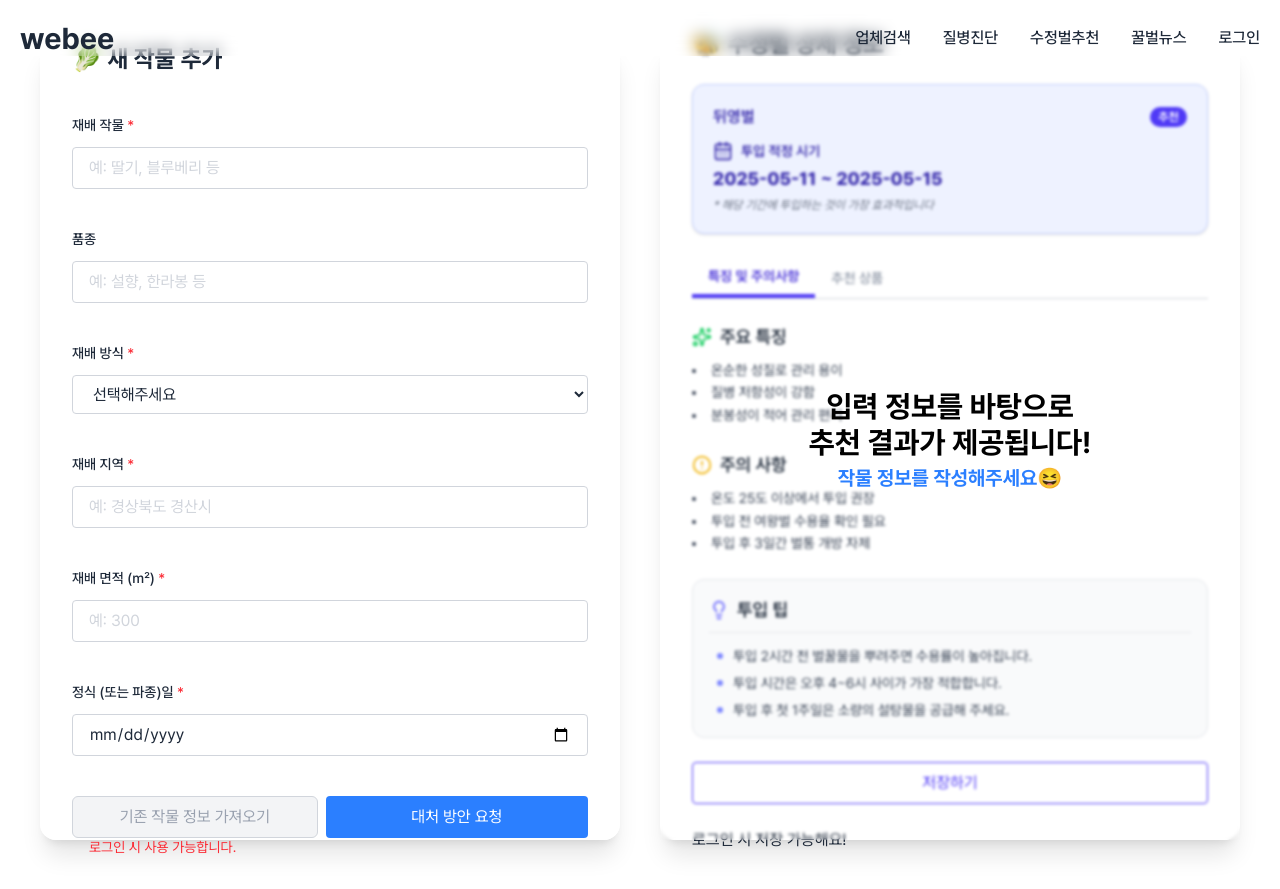
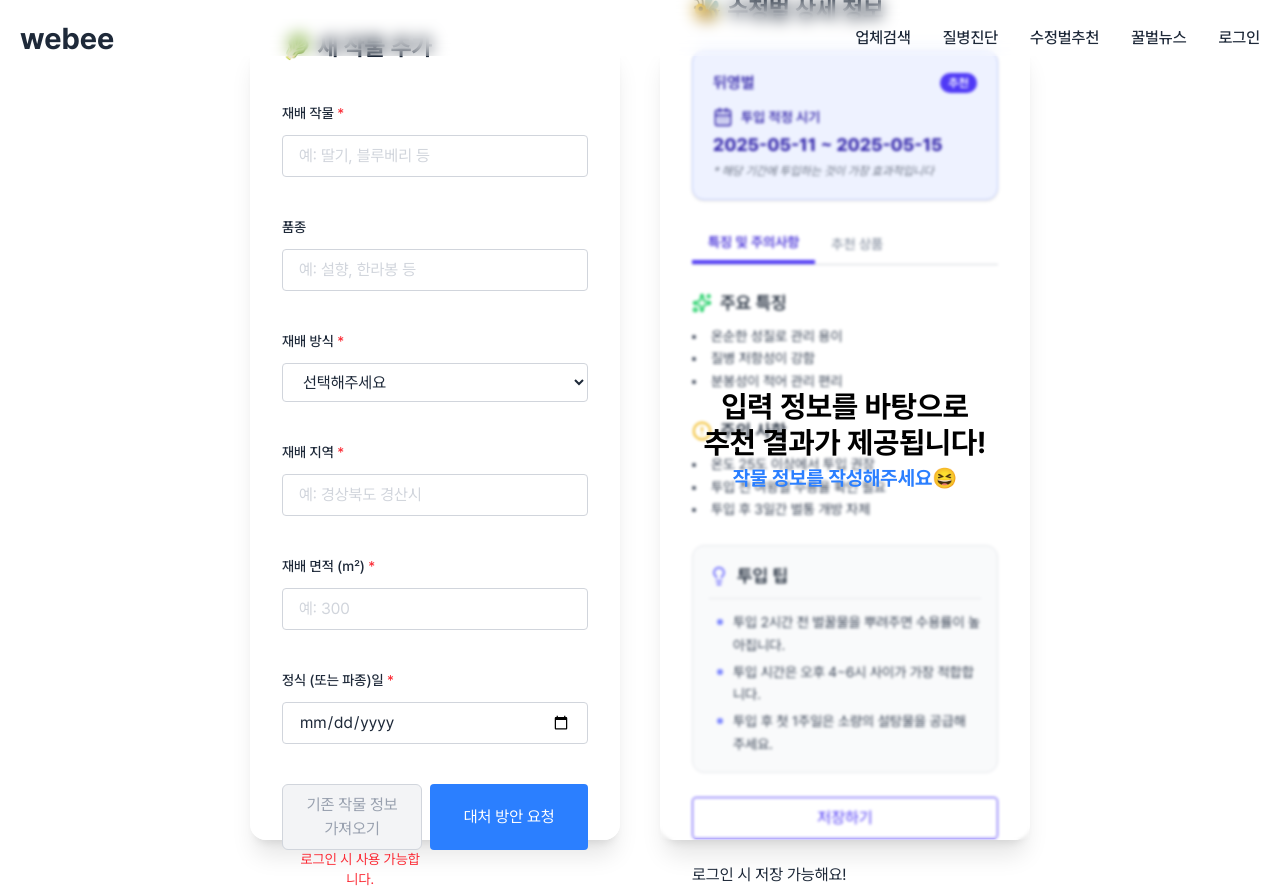
Before and after one commit to OhSSangHoon/webee, a Next.js app: page /recommend in a window 1280 px wide. Built offline with nearby package versions, Linux system fonts and the light colour scheme; no server answers.

Commit message:
Merge remote-tracking branch 'upstream/develop' into feature/recommendBee

```diff
--- a/src/app/recommend/page.tsx
+++ b/src/app/recommend/page.tsx
@@ -5,10 +5,12 @@ import ResultBox from "@/features/recommendBee/ui/recommendBeeResult";
 export default function RecommendBee() {
   return (
     <div className="flex min-h-screen items-center justify-center gap-10 p-10">
-      <ClientOnly fallback={<div>Loading...</div>}>
-        <CropAddForm />
-        <ResultBox />
-      </ClientOnly>
+      <div className="lg:w-[65%] gap-10 flex flex-row items-center justify-center">
+        <ClientOnly fallback={<div>Loading...</div>}>
+          <CropAddForm />
+          <ResultBox />
+        </ClientOnly>
+      </div>
     </div>
   );
 }
```
